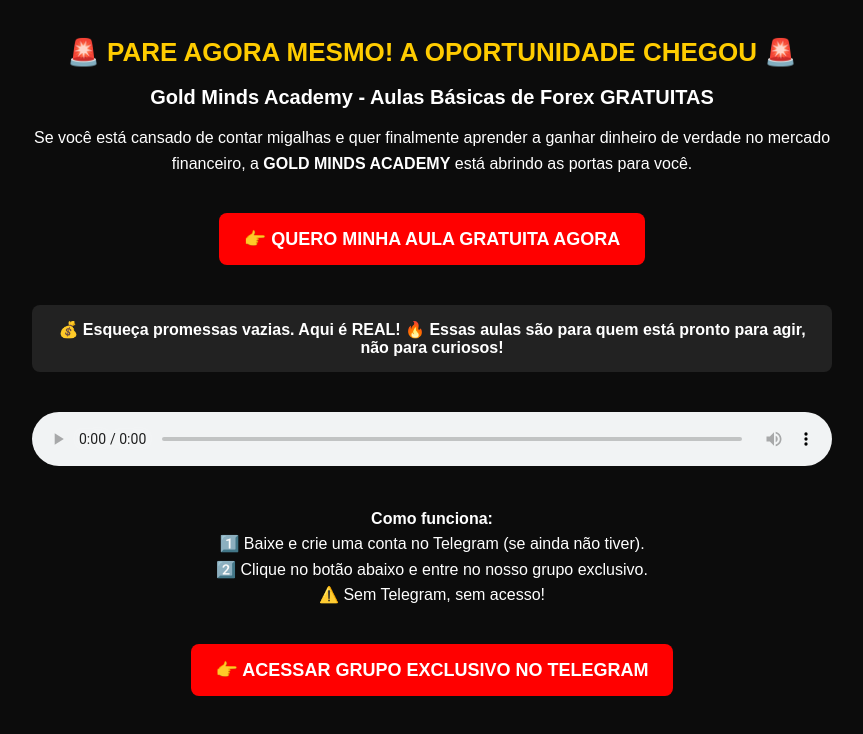
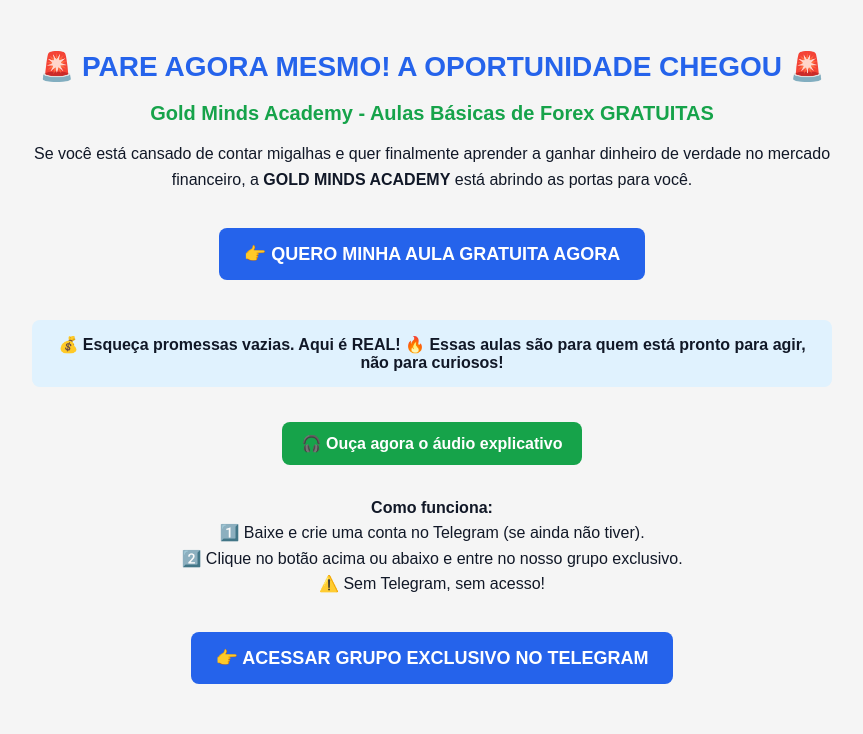
Before and after one commit to communityforex/Gold-Minds, a plain HTML site: page index.html in a window 1280 px wide. Shown: the whole page, without its empty margins (208-1071 px from the left). Drawn offline with Linux system fonts and the light colour scheme.

Commit message:
index.html

```diff
--- a/index.html
+++ b/index.html
@@ -7,34 +7,41 @@
   <style>
     body {
       font-family: Arial, sans-serif;
-      background: #0c0c0c;
-      color: #fff;
+      background: #f5f5f5;
+      color: #111827;
       margin: 0;
       padding: 0;
       text-align: center;
     }
+
     .container {
       max-width: 800px;
       margin: auto;
       padding: 20px;
     }
+
     h1 {
-      color: #ffcc00;
-      font-size: 26px;
+      color: #2563EB; /* azul primário */
+      font-size: 28px;
+      margin-top: 30px;
     }
+
     h2 {
-      color: #fff;
+      color: #16A34A; /* verde secundário */
       font-size: 20px;
       margin-top: 10px;
     }
+
     p {
       font-size: 16px;
       line-height: 1.6;
+      margin: 15px 0;
     }
+
     .cta {
       display: inline-block;
-      background: #ff0000;
-      color: #fff;
+      background: #2563EB; /* azul primário */
+      color: #FFFFFF;
       padding: 15px 25px;
       margin: 20px 0;
       text-decoration: none;
@@ -42,16 +49,31 @@
       border-radius: 8px;
       font-weight: bold;
     }
+
     .highlight {
-      background: #222;
+      background: #e0f2fe; /* azul claro */
       padding: 15px;
       border-radius: 8px;
       margin: 20px 0;
       font-weight: bold;
+      color: #111827;
     }
+
+    #playAudioBtn {
+      display: inline-block;
+      background: #16A34A; /* verde secundário */
+      color: #fff;
+      padding: 12px 20px;
+      border-radius: 8px;
+      font-weight: bold;
+      cursor: pointer;
+      margin: 15px 0;
+      border: none;
+      font-size: 16px;
+    }
+
     audio {
-      margin: 20px 0;
-      width: 100%;
+      display: none;
     }
   </style>
 </head>
@@ -69,17 +91,28 @@
       🔥 Essas aulas são para quem está pronto para agir, não para curiosos!
     </div>
 
-    <audio controls>
+    <!-- Botão para tocar o áudio -->
+    <button id="playAudioBtn">🎧 Ouça agora o áudio explicativo</button>
+    <audio id="audioIntro">
       <source src="audio/audio-intro.mp3" type="audio/mpeg">
       Seu navegador não suporta reprodução de áudio.
     </audio>
 
     <p><strong>Como funciona:</strong><br>
     1️⃣ Baixe e crie uma conta no Telegram (se ainda não tiver).<br>
-    2️⃣ Clique no botão abaixo e entre no nosso grupo exclusivo.<br>
+    2️⃣ Clique no botão acima ou abaixo e entre no nosso grupo exclusivo.<br>
     ⚠️ Sem Telegram, sem acesso!</p>
 
     <a href="https://t.me/Gold_MindsBot" class="cta">👉 ACESSAR GRUPO EXCLUSIVO NO TELEGRAM</a>
   </div>
+
+  <script>
+    const btn = document.getElementById('playAudioBtn');
+    const audio = document.getElementById('audioIntro');
+
+    btn.addEventListener('click', () => {
+      audio.play();
+    });
+  </script>
 </body>
 </html>
```
